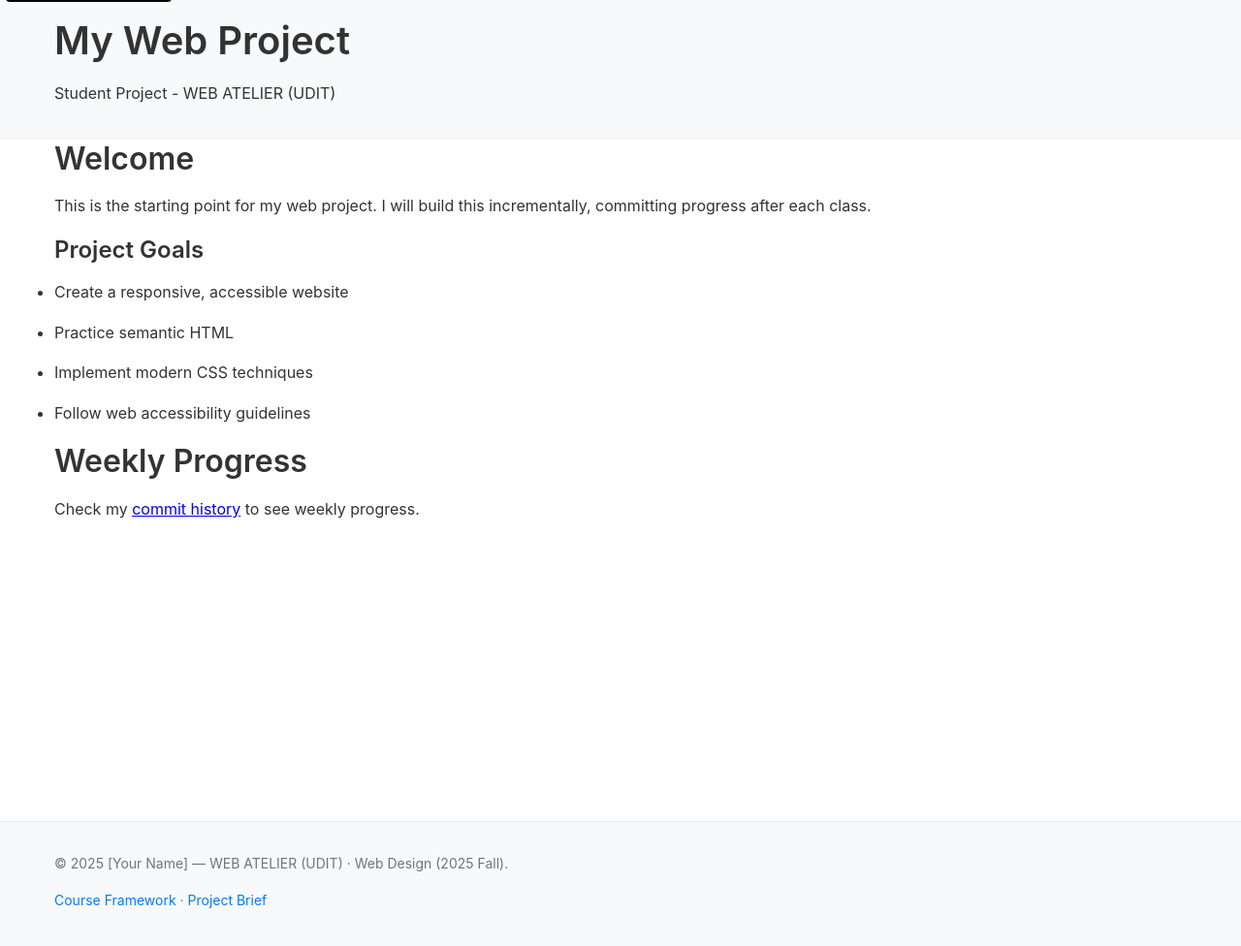
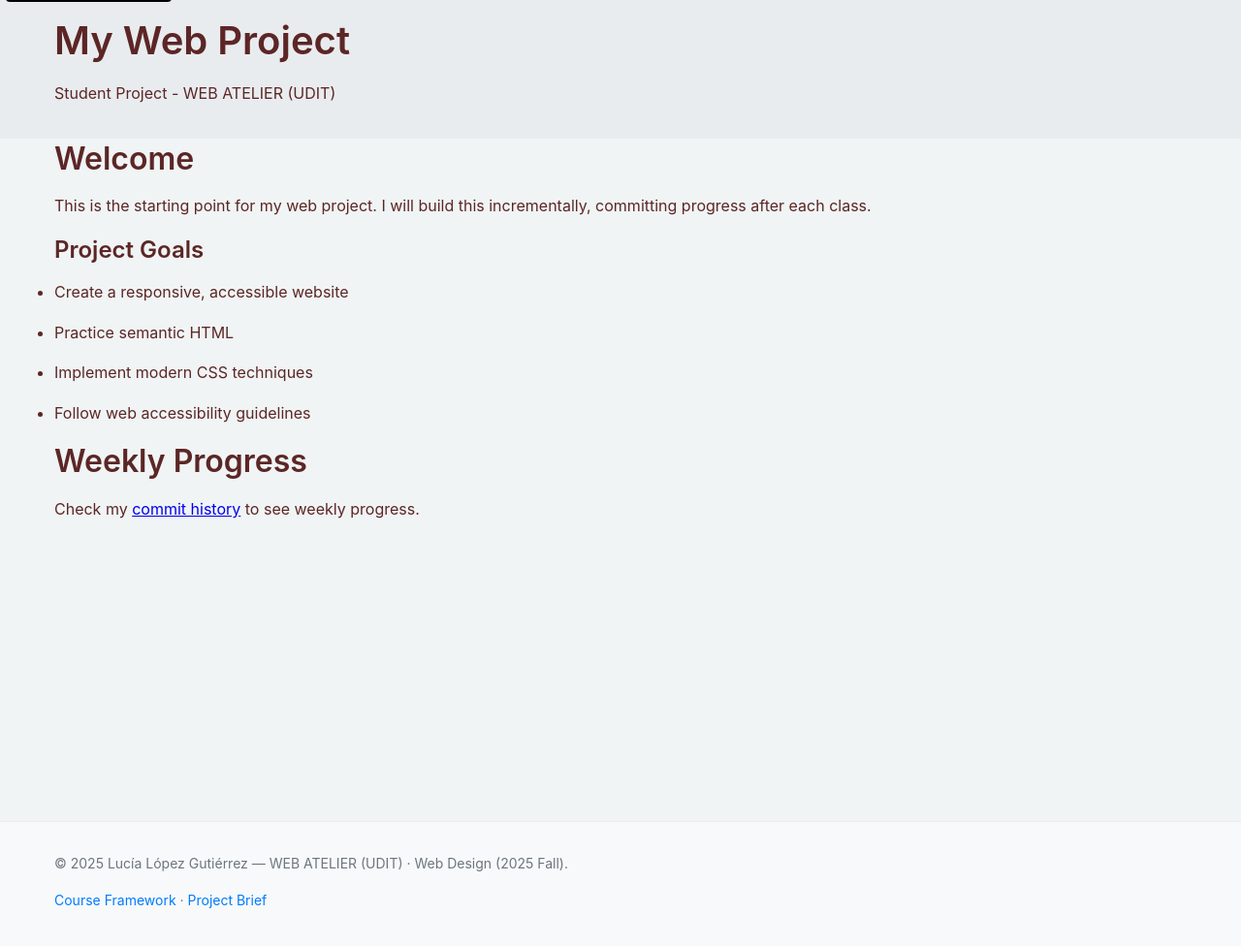
Before and after one commit to llopezgutierrezg-ui/Proyecto_Web_UDIT_df, a website: page index.html in a window 1280 px wide. Shown: the whole page at 97% size. Drawn offline with Linux system fonts and the light colour scheme.

Commit message:
Segundo Commit

```diff
--- a/assets/css/style.css
+++ b/assets/css/style.css
@@ -15,8 +15,8 @@ html {
 
 body {
 	font-family: -apple-system, BlinkMacSystemFont, 'Segoe UI', Roboto, Oxygen, Ubuntu, Cantarell, sans-serif;
-	color: #333;
-	background-color: #fff;
+	color: #5c2626;
+	background-color: #f0f4f4;
 	margin: 0;
 	padding: 0;
 }
@@ -62,7 +62,7 @@ main {
 
 /* Header */
 header {
-	background: #f8f9fa;
+	background: #e9ecef;
 	padding: 1rem 0;
 	border-bottom: 1px solid #e9ecef;
 }
--- a/index.html
+++ b/index.html
@@ -38,7 +38,7 @@
 				<h2>Weekly Progress</h2>
 				<p>
 					Check my
-					<a href="https://github.com/[username]/[project-repo]/commits/main">commit history</a>
+					<a href="https://github.com/llopezgutierrezg-ui/Proyecto_Web_UDIT_df/commits/main/">commit history</a>
 					to see weekly progress.
 				</p>
 			</section>
@@ -46,7 +46,7 @@
 
 		<footer>
 			<div class="container">
-				<p>© 2025 [Your Name] — WEB ATELIER (UDIT) · Web Design (2025 Fall).</p>
+				<p>© 2025 Lucía López Gutiérrez — WEB ATELIER (UDIT) · Web Design (2025 Fall).</p>
 				<p>
 					<a href="https://github.com/ruvebal/web-atelier-udit">Course Framework</a>
 					·
```
